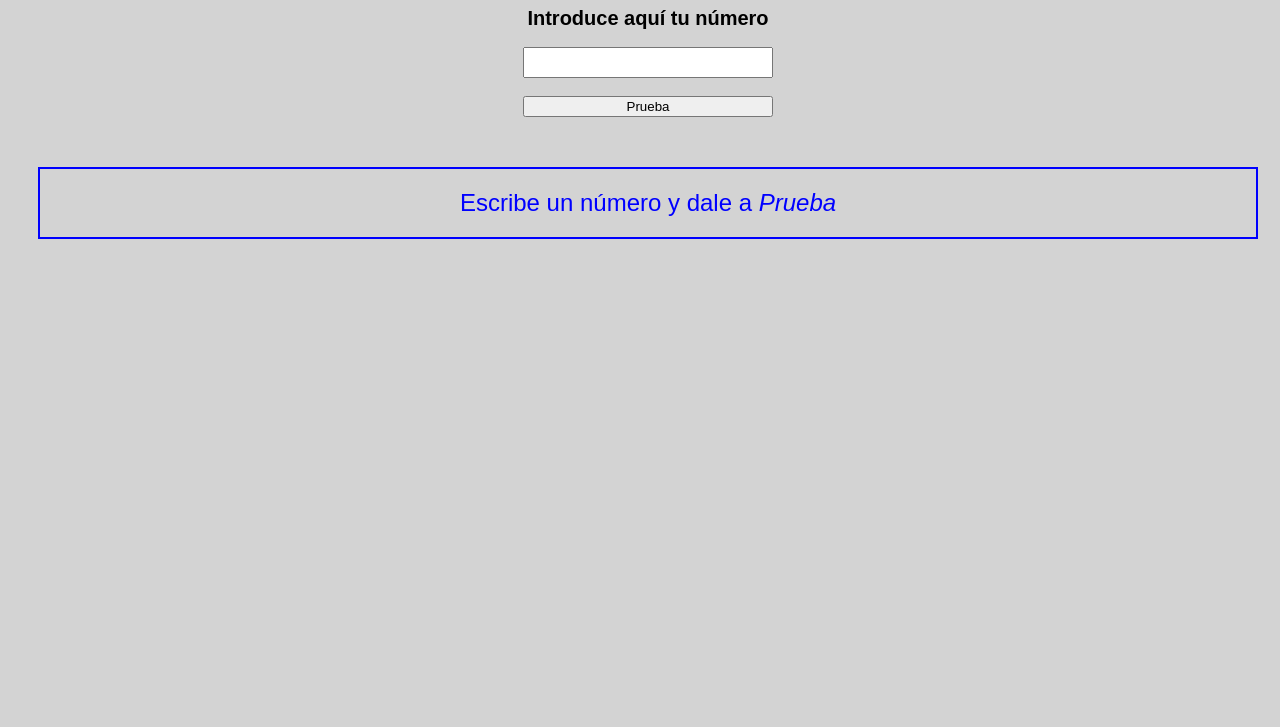
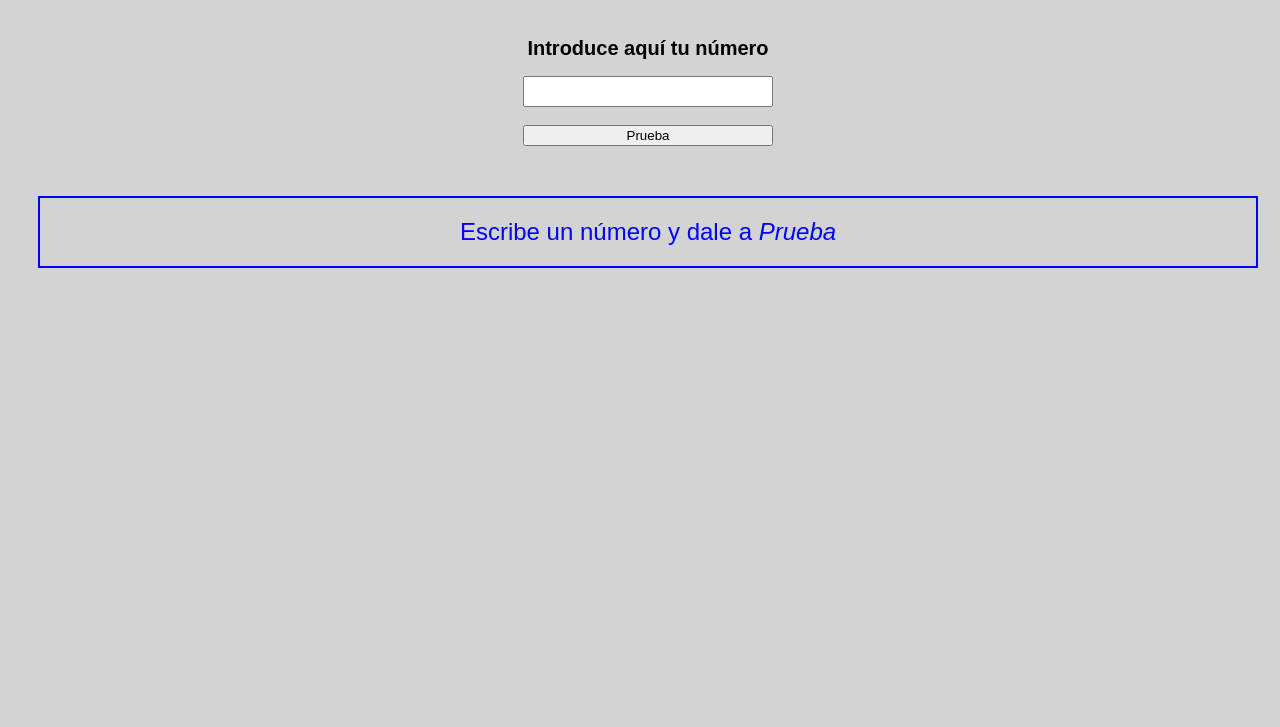
Before and after one commit to Adalab/m2-evaluacion-intermedia-saramarin23, a plain HTML site: page index.html in a window 1280 px wide. Shown: the part 141-868 px from the top of the page. After the commit the page ends 800 px from the top, so only its background shows below. Drawn offline with Linux system fonts and the light colour scheme.

Commit message:
delete horizontal scroll

```diff
--- a/styles/main.css
+++ b/styles/main.css
@@ -1,9 +1,9 @@
 .webpage {
   background-color: #d3d3d3;
   width: 100vw;
-  height: 100vh;
+  height: 100%;
   font-family: sans-serif;
-  margin-top: 60px;
+  padding-top: 60px;
   text-align: center;
 }
 
```
